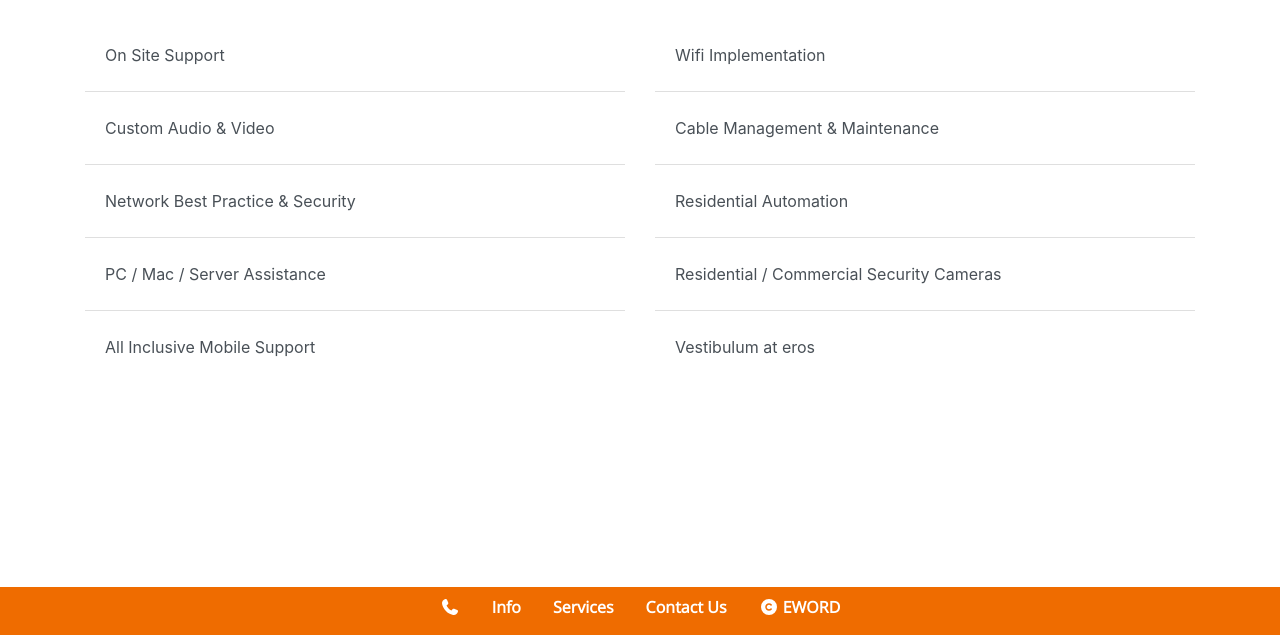
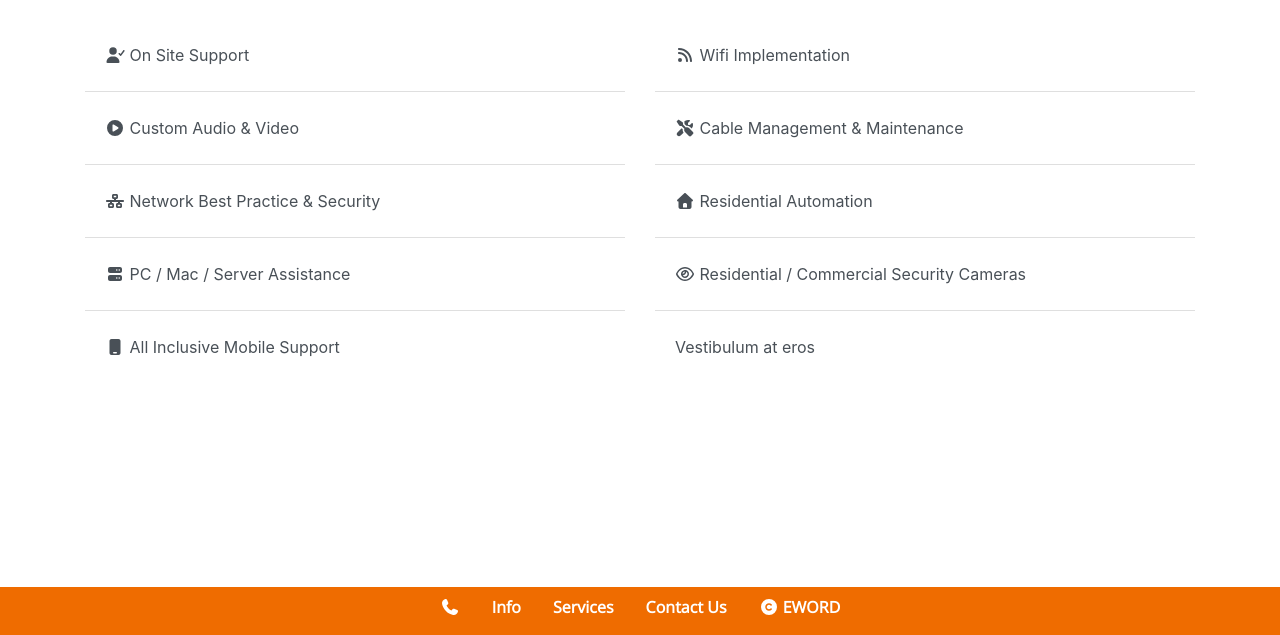
Before and after one commit to likane/eword, a plain HTML site: page services.html in a window 1280 px wide. Shown: the part 165-800 px from the top of the page. Drawn offline with nearby package versions, Linux system fonts and the light colour scheme.

Commit message:
service icons

```diff
--- a/services.html
+++ b/services.html
@@ -131,19 +131,19 @@
         <div class="row">
           <div class="col-6">
               <ul class="list-group list-group-flush">
-                  <li class="list-group-item list-group-item-action">On Site Support</li>
-                  <li class="list-group-item list-group-item-action">Custom Audio & Video</li>
-                  <li class="list-group-item list-group-item-action">Network Best Practice & Security</li>
-                  <li class="list-group-item list-group-item-action">PC / Mac / Server Assistance</li>
-                  <li class="list-group-item list-group-item-action">All Inclusive Mobile Support</li>
+                  <li class="list-group-item list-group-item-action"><i class="fas fa-user-check"></i> On Site Support</li>
+                  <li class="list-group-item list-group-item-action"><i class="fas fa-play-circle"></i> Custom Audio & Video</li>
+                  <li class="list-group-item list-group-item-action"><i class="fas fa-network-wired"></i> Network Best Practice & Security</li>
+                  <li class="list-group-item list-group-item-action"><i class="fas fa-server"></i> PC / Mac / Server Assistance</li>
+                  <li class="list-group-item list-group-item-action"><i class="fas fa-mobile"></i> All Inclusive Mobile Support</li>
                 </ul>
           </div>
           <div class="col-6">
               <ul class="list-group list-group-flush">
-                  <li class="list-group-item list-group-item-action">Wifi Implementation</li>
-                  <li class="list-group-item list-group-item-action">Cable Management & Maintenance</li>
-                  <li class="list-group-item list-group-item-action">Residential Automation</li>
-                  <li class="list-group-item list-group-item-action">Residential / Commercial Security Cameras</li>
+                  <li class="list-group-item list-group-item-action"><i class="fas fa-rss"></i> Wifi Implementation</li>
+                  <li class="list-group-item list-group-item-action"><i class="fas fa-tools"></i> Cable Management & Maintenance</li>
+                  <li class="list-group-item list-group-item-action"><i class="fas fa-home"></i> Residential Automation</li>
+                  <li class="list-group-item list-group-item-action"><i class="far fa-eye"></i> Residential / Commercial Security Cameras</li>
                   <li class="list-group-item list-group-item-action">Vestibulum at eros</li>
                 </ul>
           </div>
```
